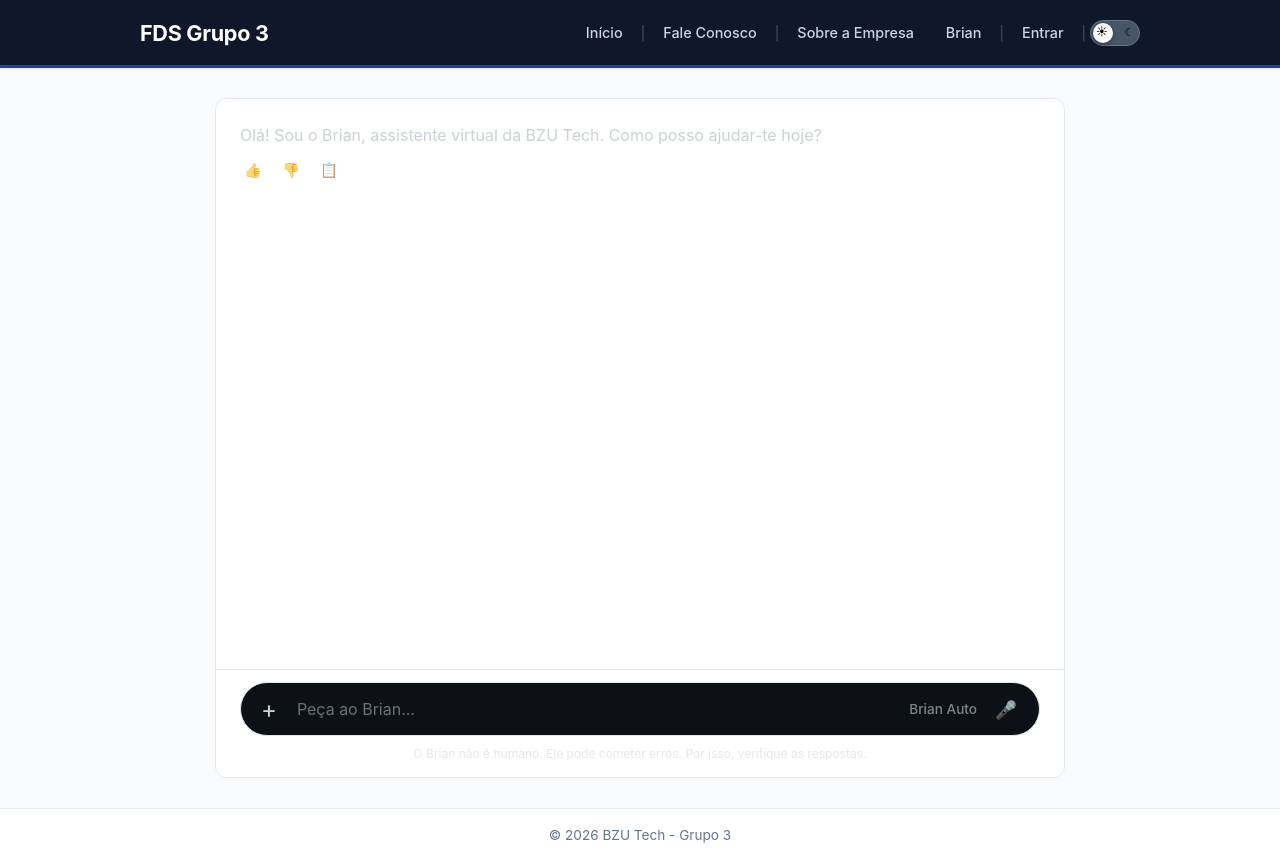
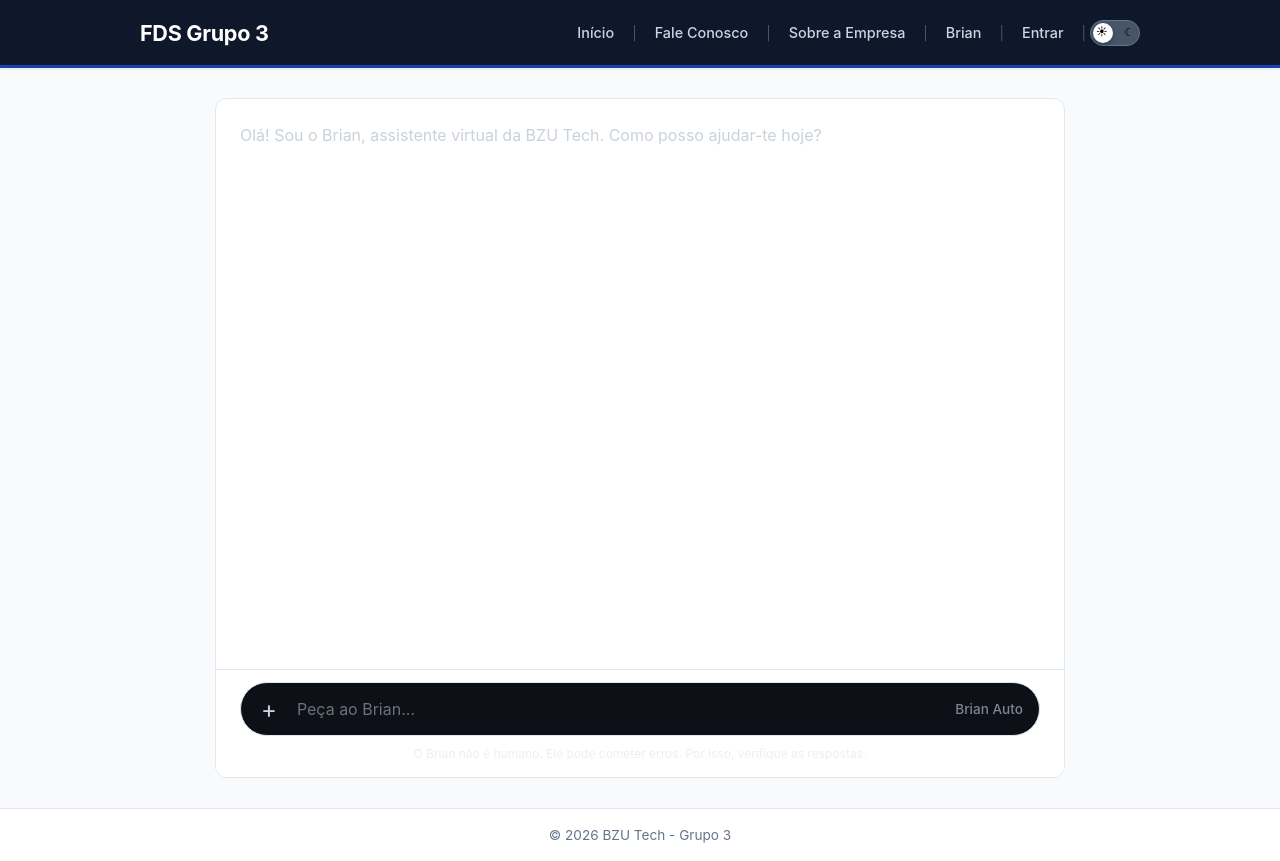
Before and after one commit to biavieiraa/django_fds, a Django app: page /forum/ia/ in a window 1280 px wide. Run offline with Django 5.2, Linux system fonts and the light colour scheme.

Commit message:
Redesign 4 do chat

```diff
--- a/forum/static/css/style.css
+++ b/forum/static/css/style.css
@@ -436,7 +436,7 @@ footer {
     margin-top: auto;
 }
 
-/* Layout Geral do Chat Estilo Gemini (Integrado com o Tema do Site) */
+/* Layout Geral do Chat Estilo Gemini */
 .gemini-chat-container {
     display: flex;
     flex-direction: column;
@@ -474,7 +474,7 @@ footer {
 }
 
 .user-message .message-bubble {
-    background-color: #1f6feb; /* Cor primária de destaque dos botões do teu site */
+    background-color: #1f6feb;
     color: #ffffff;
     padding: 14px 20px;
     border-radius: 28px;
@@ -484,7 +484,7 @@ footer {
     word-wrap: break-word;
 }
 
-/* Mensagem do Brian: Texto puro à esquerda (sem balão) */
+/* Mensagem do Brian: Texto puro à esquerda (sem balão e sem botões) */
 .brian-message {
     align-items: flex-start;
     padding-right: 40px;
@@ -494,34 +494,10 @@ footer {
     font-size: 1rem;
     line-height: 1.6;
     color: var(--text-color, #c9d1d9);
-    margin-bottom: 8px;
     word-wrap: break-word;
 }
 
-/* Barra de ações abaixo da resposta do assistente */
-.message-actions {
-    display: flex;
-    gap: 12px;
-    opacity: 0.7;
-}
-
-.message-actions button {
-    background: none;
-    border: none;
-    color: var(--text-color, #c9d1d9);
-    cursor: pointer;
-    font-size: 0.9rem;
-    padding: 4px;
-    border-radius: 4px;
-    transition: opacity 0.2s, background-color 0.2s;
-}
-
-.message-actions button:hover {
-    opacity: 1;
-    background-color: rgba(128, 128, 128, 0.15);
-}
-
-/* Caixa de entrada inferior flutuante (Estilo Gemini com cores do tema) */
+/* Caixa de entrada inferior flutuante */
 .chat-input-wrapper {
     padding: 12px 24px 16px 24px;
     background-color: var(--card-bg, #161b22);
@@ -582,19 +558,11 @@ footer {
     font-weight: 500;
 }
 
-.btn-mic {
-    background: none;
-    border: none;
-    font-size: 1.1rem;
-    cursor: pointer;
-    padding: 6px;
-    color: var(--text-color, #c9d1d9);
-}
-
+/* Disclaimer centralizado e com opacidade baixa embaixo da barra */
 .chat-disclaimer {
     font-size: 0.75rem;
     color: var(--text-color, #c9d1d9);
-    opacity: 0.5;
+    opacity: 0.35;
     text-align: center;
     margin-top: 10px;
 }
--- a/forum/templates/forum/base.html
+++ b/forum/templates/forum/base.html
@@ -34,6 +34,7 @@
                 <a href="{% url 'sobre_nos' %}">Fale Conosco</a>
                 <span class="separator">|</span>
                 <a href="{% url 'sobre_empresa' %}">Sobre a Empresa</a>
+                <span class="separator">|</span>
                 <a href="{% url 'ia_chat' %}" class="nav-ia-link">Brian</a>
                 <!-- Autenticação (Entrar / Sair) -->
 
--- a/forum/templates/forum/ia_chat.html
+++ b/forum/templates/forum/ia_chat.html
@@ -7,20 +7,15 @@
 <div class="gemini-chat-container">
     <!-- Área de mensagens -->
     <div class="chat-messages" id="chat-messages">
-        <!-- Mensagem de boas-vindas do Brian (Estilo Gemini) -->
+        <!-- Mensagem inicial de boas-vindas do Brian -->
         <div class="message brian-message">
             <div class="message-text">
                 Olá! Sou o Brian, assistente virtual da BZU Tech. Como posso ajudar-te hoje?
             </div>
-            <div class="message-actions">
-                <button type="button" title="Gosto">👍</button>
-                <button type="button" title="Não gosto">👎</button>
-                <button type="button" title="Copiar">📋</button>
-            </div>
         </div>
     </div>
 
-    <!-- Caixa de entrada flutuante inferior (Estilo Gemini) -->
+    <!-- Caixa de entrada inferior flutuante -->
     <div class="chat-input-wrapper">
         <form id="chat-form" class="gemini-input-form">
             {% csrf_token %}
@@ -28,7 +23,6 @@
             <input type="text" id="user-input" name="message" placeholder="Peça ao Brian..." autocomplete="off" required>
             <div class="input-right-tools">
                 <span class="model-badge">Brian Auto</span>
-                <button type="button" class="btn-mic" title="Áudio">🎤</button>
             </div>
         </form>
         <div class="chat-disclaimer">
@@ -66,7 +60,7 @@
 
             const data = await response.json();
 
-            // 3. Adiciona a resposta do Brian (texto puro à esquerda com botões)
+            // 3. Adiciona a resposta do Brian (texto puro à esquerda)
             if (data.reply) {
                 appendBrianMessage(data.reply);
             } else {
@@ -101,16 +95,7 @@
         textDiv.classList.add('message-text');
         textDiv.textContent = text;
 
-        const actionsDiv = document.createElement('div');
-        actionsDiv.classList.add('message-actions');
-        actionsDiv.innerHTML = `
-            <button type="button" title="Gosto">👍</button>
-            <button type="button" title="Não gosto">👎</button>
-            <button type="button" title="Copiar">📋</button>
-        `;
-
         messageDiv.appendChild(textDiv);
-        messageDiv.appendChild(actionsDiv);
         chatMessages.appendChild(messageDiv);
     }
 
```
